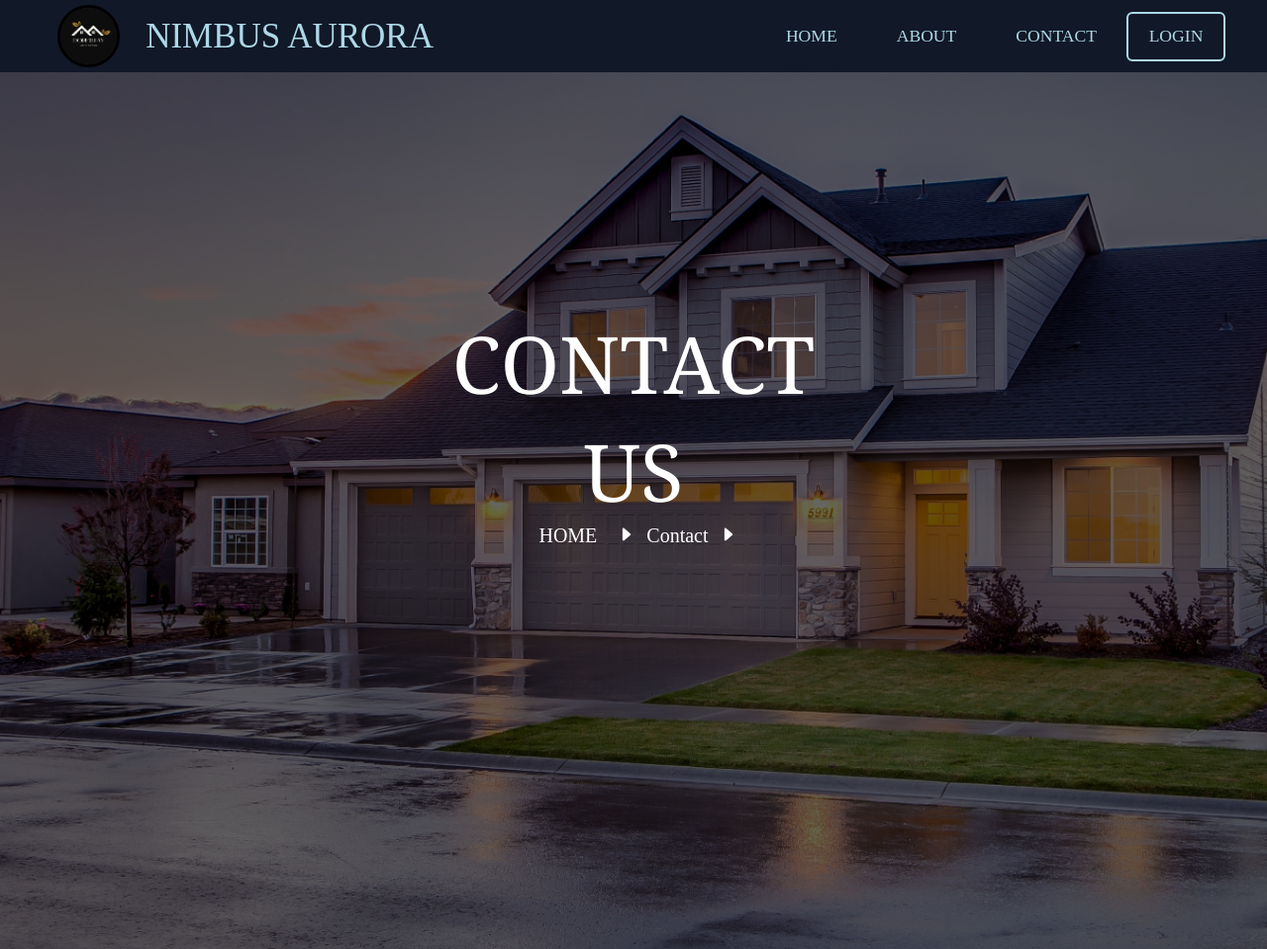
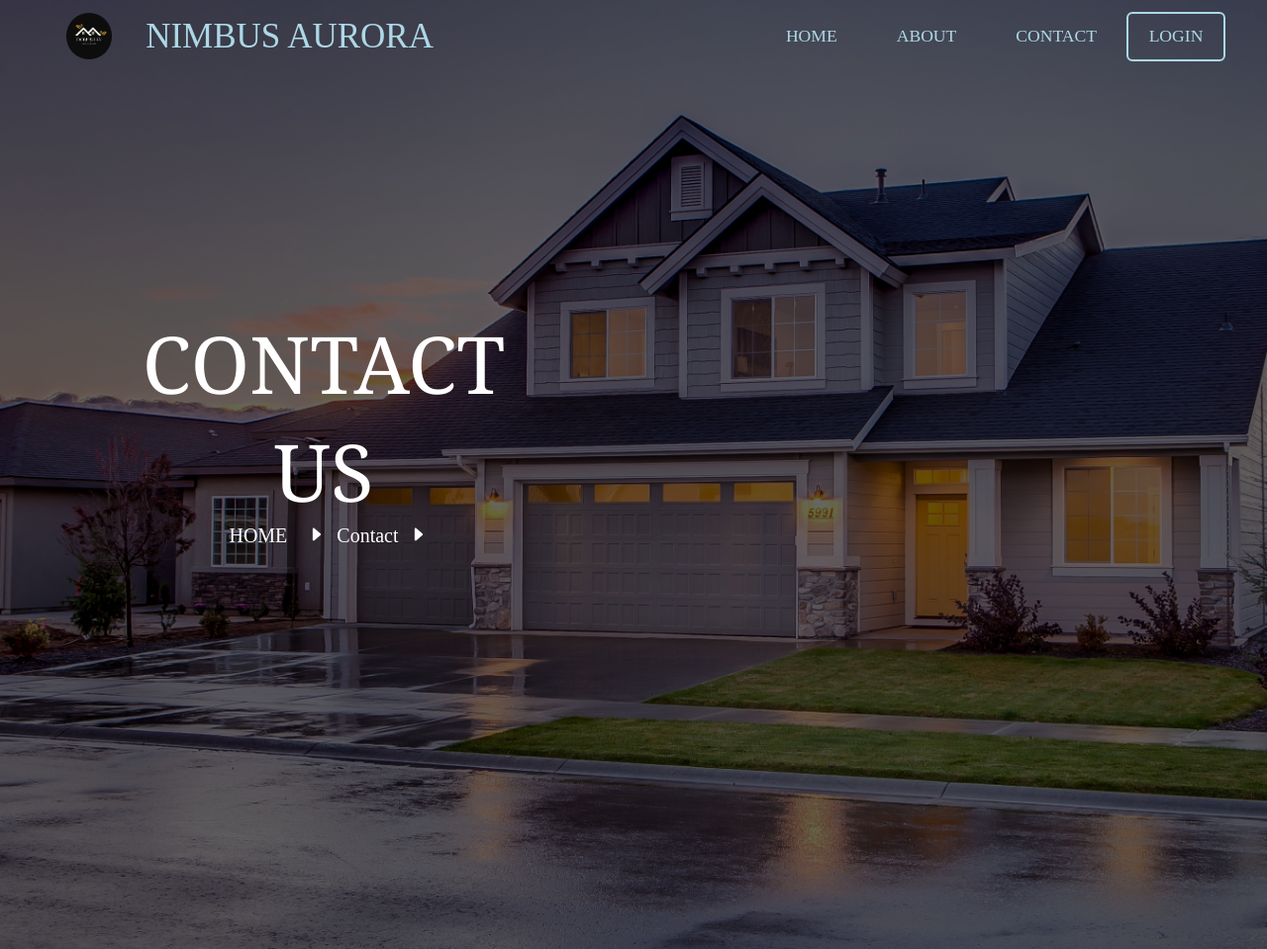
Before and after one commit to anant-357/DBMS_IIITG_Project, a Flask app: page /contactUs in a window 1280 px wide. Shown: the top 959 px of the page at 99% size. Run offline with Flask 3, Linux system fonts and the light colour scheme; parts of the project's set-up code (start-up, migrations or seed data) failed here and were passed over.

Commit message:
updated css and js

```diff
--- a/static/css/styles.css
+++ b/static/css/styles.css
@@ -18,9 +18,10 @@
 }
 
 .logo img {
-  width: 50%;
-  border: 3px solid;
+  width: 40%;
+  /* border: 3px solid; */
   border-radius: 50px;
+  padding: 8px;
   float: left;
 }
 
@@ -126,7 +126,7 @@
   position: fixed;
   width: 420px;
   height: 450px;
-  background: transparent;
+  background: #111827;
   border: 2px solid lightblue;
   border-radius: 20px;
   backdrop-filter: blur(10px);
@@ -168,17 +168,19 @@
   position: absolute;
   top: 0;
   right: 0;
-  width: 45px;
-  height: 45px;
-  background: lightblue;
+  width: 22px;
+  height: 22px;
+  /* background: lightblue; */
   font-size: 2em;
-  color: black;
+  color: lightblue;
   display: flex;
   justify-content: center;
   align-items: center;
-  border-bottom-left-radius: 20px;
+  /* border-bottom-left-radius: 20px; */
   cursor: pointer;
   z-index: 1;
+  padding-top: 2px;
+  padding-right: 2px;
 }
 
 .wrapper .form-box.register {
@@ -196,12 +198,35 @@
   font-size: 3em;
   color: lightblue;
   text-align: center;
+  margin-top: 5%;
 }
 
 .form-box {
   width: 100%;
   padding: 80px;
-  /* height: vh; */
+  display: flex;
+  flex-direction: column;
+  justify-content: center;
+  align-content: center;
+  justify-items: center;
+}
+
+input[type="radio"] {
+  box-sizing: border-box;
+  appearance: none;
+  background: lightblue;
+  border: 5px solid lightblue;
+  width: 16px;
+  height: 16px;
+}
+
+input[type="radio"]:checked {
+  background: #333;
+}
+.radio-buttons {
+  display: flex;
+  flex-direction: row;
+  justify-content: space-evenly;
 }
 
 .register h2 {
@@ -246,7 +271,7 @@
   border: none;
   outline: none;
   font-size: 1em;
-  color: cyan;
+  color: lightblue;
   padding: 0 35px 0 5px;
 }
 
@@ -277,7 +302,7 @@
   border: none;
   outline: none;
   font-size: 1em;
-  color: cyan;
+  color: lightblue;
   padding: 0 35px 0 5px;
 }
 
@@ -317,13 +342,14 @@
 }
 
 .btn {
-  margin-top: 10px;
+  margin-top: 7%;
   width: 80%;
   height: 45px;
   background: lightblue;
   border: none;
   outline: none;
   border-radius: 6px;
+  margin-left: 10%;
   cursor: pointer;
   font-size: 170%;
   color: black;
@@ -405,7 +431,6 @@ input[type="number"]::-webkit-outer-spin-button {
   align-items: center;
   color: white;
   font-family: "Times New Roman", Times, serif;
-  margin: auto;
   height: 90%;
 }
 
@@ -955,3 +959,185 @@ input[type="number"]::-webkit-outer-spin-button {
 .input_field:has(.add-property-button) {
   margin-top: 20px;
 }
+
+.radio-buttons {
+  align-self: center;
+  margin-top: 7%;
+}
+
+.wrapper {
+  position: inherit;
+  border: none;
+  border-radius: 0;
+}
+
+.firstHalf {
+  width: 35%;
+}
+
+.box-main {
+  max-width: 100%;
+  flex-direction: row;
+  justify-content: space-around;
+}
+
+/* .secRight {
+  background-color: #111827;
+  color: lightblue;
+}
+
+.h1-text-big {
+  color: lightblue;
+} */
+
+.seller {
+  width: 80%;
+  background-color: black;
+}
+
+.navbar {
+  background: transparent;
+}
+
+.scrolled {
+  background-color: #111827;
+}
+
+.property-img {
+  height: 120%;
+  margin-left: -10%;
+}
+
+.property-img:hover {
+  height: 140%;
+  margin-left: -25%;
+  margin-top: -10%;
+  transition: ease-in-out;
+  transition-duration: 0.8s;
+}
+
+.property-img {
+  height: 120%;
+  margin-left: -10%;
+  transition: ease-in-out;
+  transition-duration: 0.5s;
+}
+
+.card-img {
+  height: 60%;
+  overflow: hidden;
+}
+
+.buy-property-link {
+  background-color: black;
+  padding: 10px 22px;
+  color: white;
+  text-decoration: none;
+  /* padding: 40px; */
+}
+
+.property-data > h4 {
+  font-family: cursive;
+  font-size: larger;
+  font-weight: 400;
+}
+
+.thirdSection {
+  margin: 10% 0;
+  display: flex;
+  flex-direction: column;
+  justify-content: center;
+  align-content: center;
+}
+
+.sell-property {
+  display: flex;
+  flex-direction: row;
+  justify-content: center;
+  align-content: center;
+  width: 100%;
+  height: 100%;
+}
+
+.sell-link {
+  width: 10%;
+  height: 100%;
+  text-align: center;
+  text-decoration: none;
+  font-size: 32px;
+  padding: 25px 40px;
+  background-color: orangered;
+  color: black;
+}
+
+/* .tool-tip {
+  color: aliceblue;
+  visibility: hidden;
+  width: 120px;
+  background-color: #555;
+  color: #fff;
+  text-align: center;
+  padding: 5px 0;
+  border-radius: 6px;
+
+  opacity: 0;
+  transition: opacity 0.3s;
+}
+
+.sell-property:hover .tool-tip {
+  visibility: visible;
+  opacity: 1;
+} */
+
+.search-input {
+  width: 140px;
+  height: 40px;
+  border-radius: none;
+}
+
+.search-button {
+  width: 140px;
+  height: 40px;
+  border-radius: none;
+  /* margin-top: 2%; */
+}
+
+.search-form {
+  display: flex;
+  flex-direction: row;
+  justify-content: center;
+  width: 100%;
+  margin-bottom: 4%;
+}
+
+.search-box {
+  display: flex;
+  flex-direction: row;
+  justify-content: space-evenly;
+  align-content: center;
+  flex-wrap: wrap;
+  background-color: #111827;
+  width: 80%;
+  padding: 10px 25px;
+}
+
+.search-input-box {
+  margin: 1% 3%;
+  display: flex;
+  flex-direction: column;
+  width: 150px;
+}
+
+.search-input {
+  width: 100%;
+  font-size: 16px;
+  border-width: 0;
+}
+
+.search-input:active {
+  border: none;
+}
+
+.search-heading {
+  color: aliceblue;
+}
--- a/static/js/index.js
+++ b/static/js/index.js
@@ -4,6 +4,8 @@ const registerLink = document.querySelector(".register-link");
 const btnPopup = document.querySelector(".btnLogin-popup");
 const iconClose = document.querySelector(".icon-close");
 const navbar = document.querySelector(".navbar");
+const navbarElement = document.getElementById("navbar");
+const navbarHeight = navbarElement.offsetHeight;
 let position = null;
 
 registerLink.addEventListener("click", () => {
@@ -14,6 +16,7 @@ loginLink.addEventListener("click", () => {
   wrapper.className = "wrapper active-popup";
 });
 
+if (btnPopup) {
   btnPopup.addEventListener("click", () => {
     const wrapperIsActive = wrapper.classList.contains("active");
     const wrapperIsPopupActive = wrapper.classList.contains("active-popup");
@@ -30,6 +33,7 @@ btnPopup.addEventListener("click", () => {
     wrapper.classList.toggle("active-popup");
     position = wrapperIsPopupActive ? position : window.scrollY;
   });
+}
 
 iconClose.addEventListener("click", () => {
   window.scrollTo({
@@ -39,3 +43,11 @@ iconClose.addEventListener("click", () => {
 
   wrapper.classList.remove("active-popup");
 });
+
+window.addEventListener("scroll", () => {
+  if (window.scrollY >= navbarHeight) {
+    navbar.classList.add("scrolled");
+  } else {
+    navbar.classList.remove("scrolled");
+  }
+});
```
Also changed, not shown: other parts of static/css/styles.css (+9 -31 lines), static/css/styles1.css (+8 -4 lines). Lines whose indentation alone changed are shown as unchanged.
